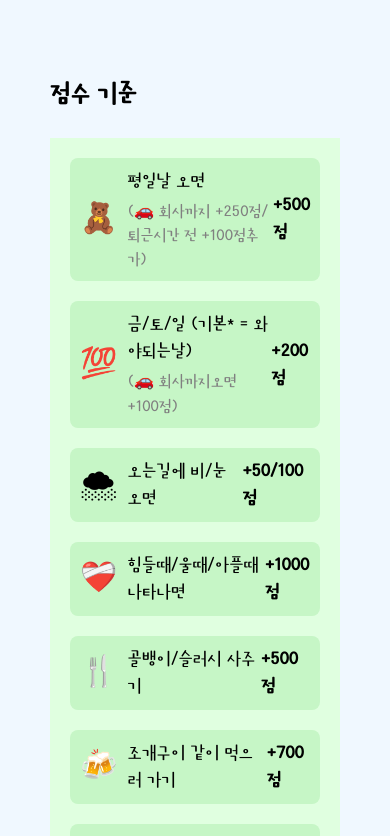
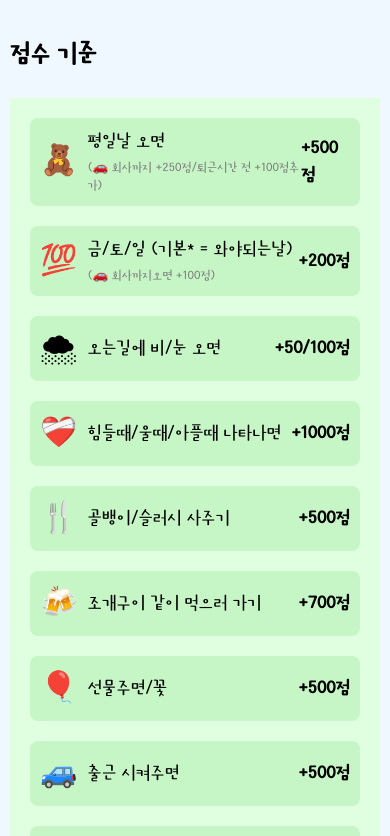
Before and after one commit to ffferncake/countdown-app, a React (Create React App) app: page /criteria in a window 390 px wide. Shown: the top 836 px of the page. Built offline with nearby package versions, Linux system fonts and the light colour scheme.

Commit message:
모바일 padding 값 수정

```diff
--- a/src/ScoreCriteria.css
+++ b/src/ScoreCriteria.css
@@ -72,7 +72,7 @@
 }
 
 .criteria-noted {
-  font-size: 0.9em;
+  font-size: 0.7em;
   color: gray;
   margin-top: 4px;
 }
@@ -85,3 +85,9 @@
   border-color: transparent;
   width: 100%;
 }
+
+@media (max-width: 480px) {
+    .score-criteria-container {
+      padding: 10px;
+    }
+  }
```
